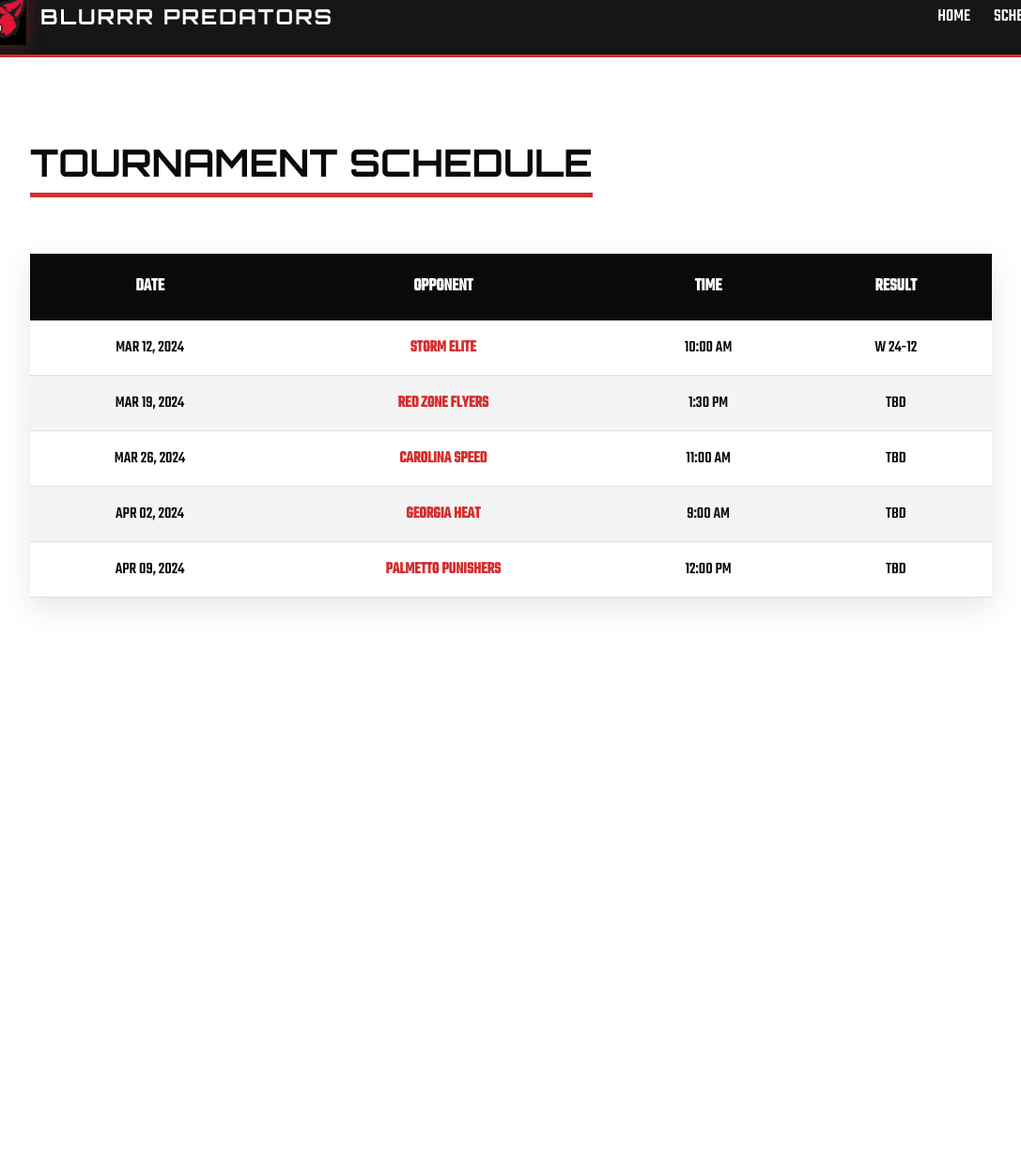
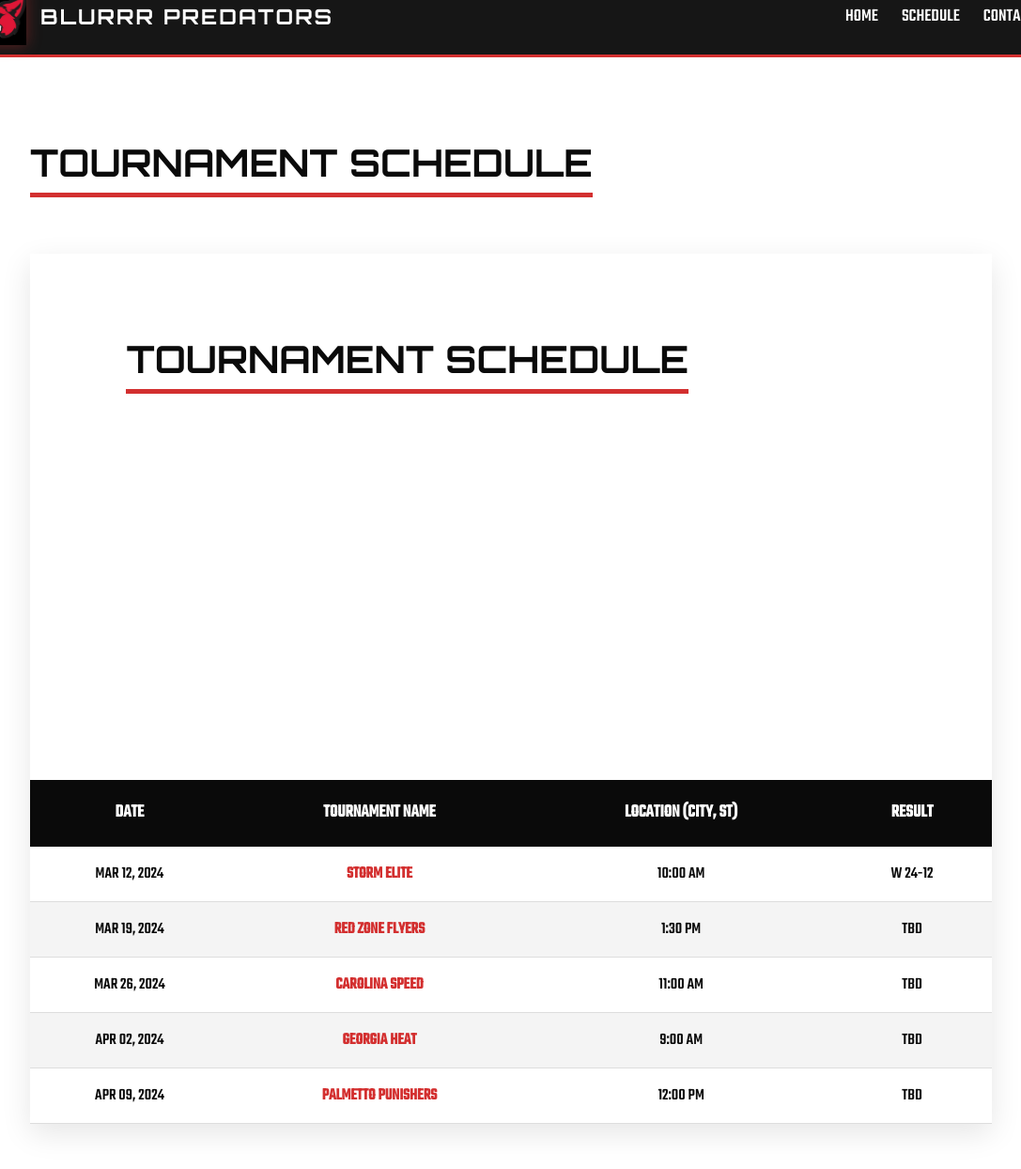
Before and after one commit to marvinaviles85/blurrrelite7v7, a plain HTML site: page schedule.html in a window 1280 px wide. Shown: the part 22-1266 px from the top of the page at 94% size, without its empty margins (96-1183 px from the left). Before the commit the page ends 800 px from the top, so only its background shows below. Drawn offline with Linux system fonts and the light colour scheme.

Commit message:
Update schedule.html
Updated schedule format

```diff
--- a/schedule.html
+++ b/schedule.html
@@ -16,6 +16,7 @@
         <ul class="nav-links">
             <li><a href="index.html">Home</a></li>
             <li><a href="schedule.html">Schedule</a></li>
+            <li><a href="contact.html">Contact Us</a></li>
         </ul>
     </nav>
 
@@ -23,9 +24,23 @@
         <h2 class="section-header">TOURNAMENT SCHEDULE</h2>
         <div class="table-wrapper">
             <table>
-                <thead>
-                    <tr><th>DATE</th><th>OPPONENT</th><th>TIME</th><th>RESULT</th></tr>
-                </thead>
+                <section class="section-container">
+    <h2 class="section-header">TOURNAMENT SCHEDULE</h2>
+    <div class="table-wrapper">
+        <table>
+            <thead>
+                <tr>
+                    <th>DATE</th>
+                    <th>TOURNAMENT NAME</th>
+                    <th>LOCATION (CITY, ST)</th>
+                    <th>RESULT</th>
+                </tr>
+            </thead>
+            <tbody id="schedule-body">
+                </tbody>
+        </table>
+    </div>
+</section>
                 <tbody id="schedule-body">
                     </tbody>
             </table>
```
